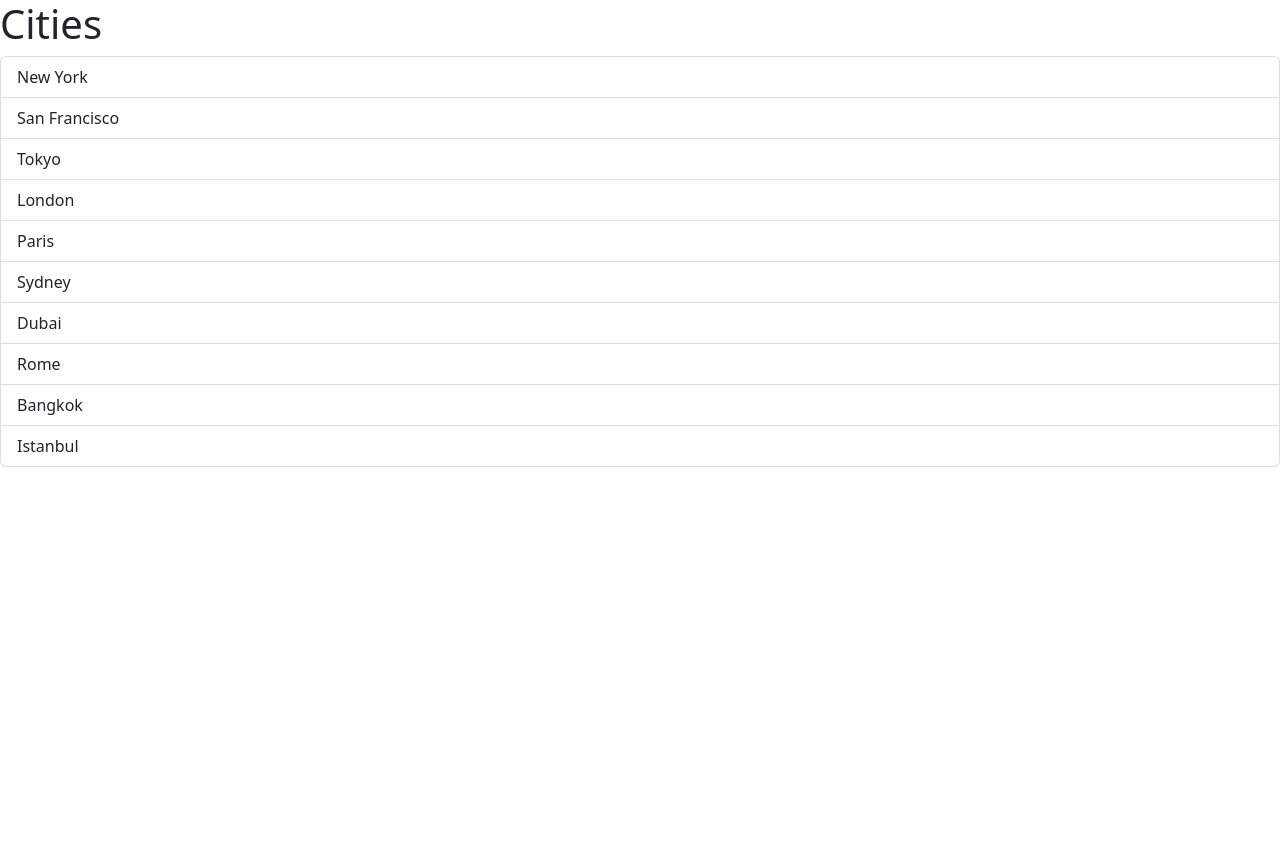
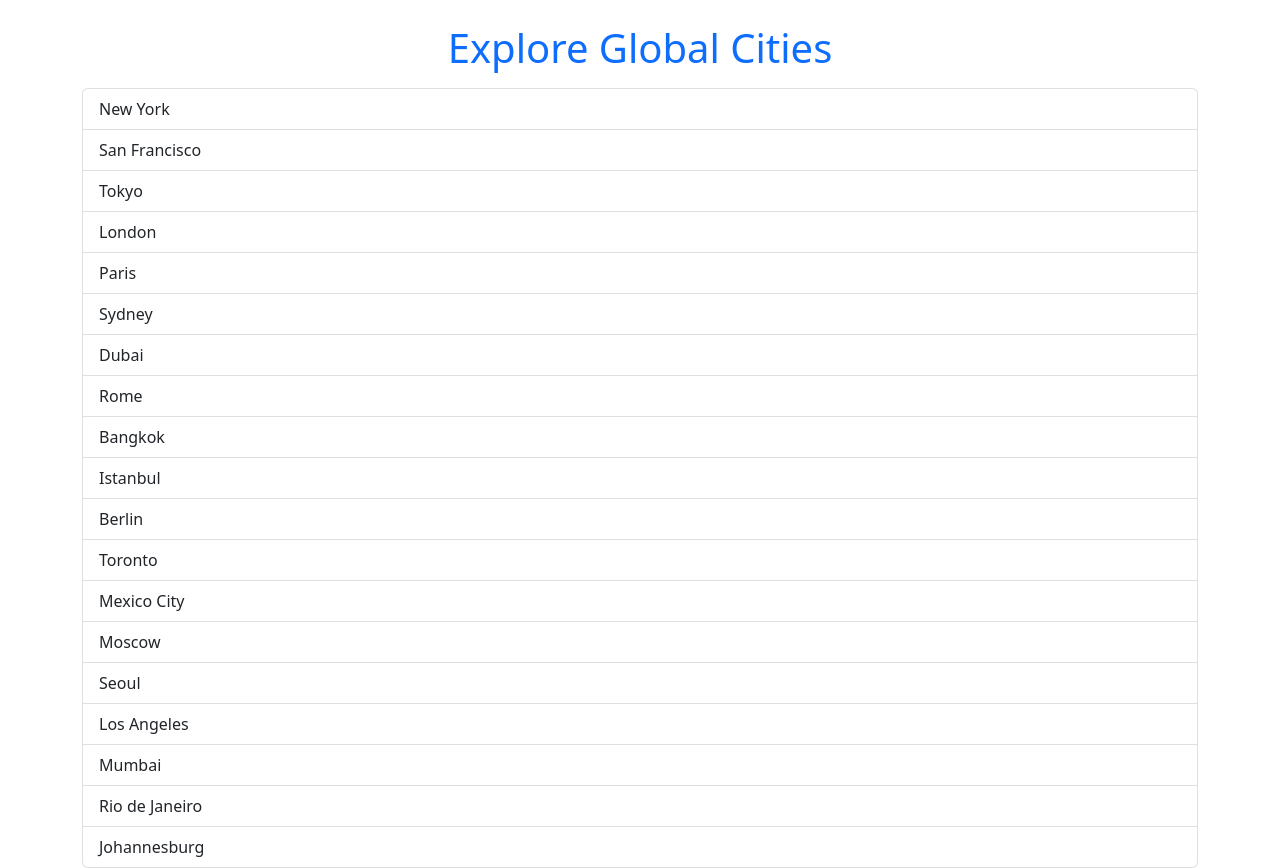
Before and after one commit to teli203/react-vite-pjt, a React (Vite) app: page / in a window 1280 px wide. Before the commit the page ends 800 px from the top, so only its background shows below. Built offline with nearby package versions, Linux system fonts and the light colour scheme.

Commit message:
Add style with BS, and more cities to list

```diff
--- a/src/components/ListGroup.tsx
+++ b/src/components/ListGroup.tsx
@@ -1,4 +1,5 @@
 import { useState, useEffect } from 'react';
+import 'bootstrap/dist/css/bootstrap.min.css';
 
 interface City {
   name: string;
@@ -68,6 +69,72 @@ const cities: City[] = [
     timezone: 'Europe/Istanbul',
     holidays: ['Republic Day', 'Victory Day', 'Eid al-Fitr'],
   },
+  {
+    name: 'Berlin',
+    attractions: ['Brandenburg Gate', 'Berlin Wall', 'Museum Island'],
+    timezone: 'Europe/Berlin',
+    holidays: ['German Unity Day', 'Christmas', 'New Year’s Day'],
+  },
+  {
+    name: 'Toronto',
+    attractions: ['CN Tower', 'Ripley’s Aquarium', 'Royal Ontario Museum'],
+    timezone: 'America/Toronto',
+    holidays: ['Canada Day', 'Victoria Day', 'Christmas'],
+  },
+  {
+    name: 'Mexico City',
+    attractions: ['Zocalo', 'Chapultepec Park', 'Frida Kahlo Museum'],
+    timezone: 'America/Mexico_City',
+    holidays: ['Day of the Dead', 'Independence Day', 'Christmas'],
+  },
+  {
+    name: 'Moscow',
+    attractions: ['Red Square', 'Kremlin', 'Saint Basil’s Cathedral'],
+    timezone: 'Europe/Moscow',
+    holidays: ['Victory Day', 'New Year’s Day', 'Christmas'],
+  },
+  {
+    name: 'Seoul',
+    attractions: [
+      'Gyeongbokgung Palace',
+      'N Seoul Tower',
+      'Myeong-dong Shopping Street',
+    ],
+    timezone: 'Asia/Seoul',
+    holidays: ['Chuseok', 'Seollal', 'Independence Day'],
+  },
+  {
+    name: 'Los Angeles',
+    attractions: [
+      'Hollywood Sign',
+      'Griffith Observatory',
+      'Santa Monica Pier',
+    ],
+    timezone: 'America/Los_Angeles',
+    holidays: ['Independence Day', 'Thanksgiving', 'Christmas'],
+  },
+  {
+    name: 'Mumbai',
+    attractions: ['Gateway of India', 'Marine Drive', 'Elephanta Caves'],
+    timezone: 'Asia/Kolkata',
+    holidays: ['Diwali', 'Holi', 'Independence Day'],
+  },
+  {
+    name: 'Rio de Janeiro',
+    attractions: [
+      'Christ the Redeemer',
+      'Copacabana Beach',
+      'Sugarloaf Mountain',
+    ],
+    timezone: 'America/Sao_Paulo',
+    holidays: ['Carnival', 'Independence Day', 'Christmas'],
+  },
+  {
+    name: 'Johannesburg',
+    attractions: ['Apartheid Museum', 'Gold Reef City', 'Lion Park'],
+    timezone: 'Africa/Johannesburg',
+    holidays: ['Freedom Day', 'Heritage Day', 'Christmas'],
+  },
 ];
 
 function ListGroup() {
@@ -98,27 +165,26 @@ function ListGroup() {
   }, [selectedCity]);
 
   return (
-    <>
-      <h1>Cities</h1>
-      {cities.length === 0 && <p>No cities found</p>}
-      <ul className="list-group">
+    <div className="container mt-4">
+      <h1 className="text-primary text-center">Explore Global Cities</h1>
+      {cities.length === 0 && <p className="text-danger">No cities found</p>}
+      <ul className="list-group mt-3">
         {cities.map((city) => (
           <li
-            className={
-              selectedCity?.name === city.name
-                ? 'list-group-item active'
-                : 'list-group-item'
-            }
+            className={`list-group-item list-group-item-action ${selectedCity?.name === city.name ? 'active' : ''}`}
             key={city.name}
             onClick={() => setSelectedCity(city)}
+            style={{ cursor: 'pointer' }}
           >
             {city.name}
           </li>
         ))}
       </ul>
       {selectedCity && (
-        <div className="mt-3">
-          <h2>Attractions in {selectedCity.name}</h2>
+        <div className="card mt-4 shadow-sm">
+          <div className="card-body">
+            <h2 className="card-title text-center">{selectedCity.name}</h2>
+            <h4 className="text-secondary">Attractions</h4>
             <ul className="list-group">
               {selectedCity.attractions.map((attraction, index) => (
                 <li className="list-group-item" key={index}>
@@ -126,9 +192,9 @@ function ListGroup() {
                 </li>
               ))}
             </ul>
-          <h3 className="mt-3">Current Date and Time</h3>
-          <p>{currentTime}</p>
-          <h3 className="mt-3">Holidays Celebrated</h3>
+            <h4 className="mt-3 text-secondary">Current Date and Time</h4>
+            <p className="fw-bold">{currentTime}</p>
+            <h4 className="mt-3 text-secondary">Holidays Celebrated</h4>
             <ul className="list-group">
               {selectedCity.holidays.map((holiday, index) => (
                 <li className="list-group-item" key={index}>
@@ -137,8 +203,9 @@ function ListGroup() {
               ))}
             </ul>
           </div>
+        </div>
       )}
-    </>
+    </div>
   );
 }
 
```
Lines whose indentation alone changed are shown as unchanged.
